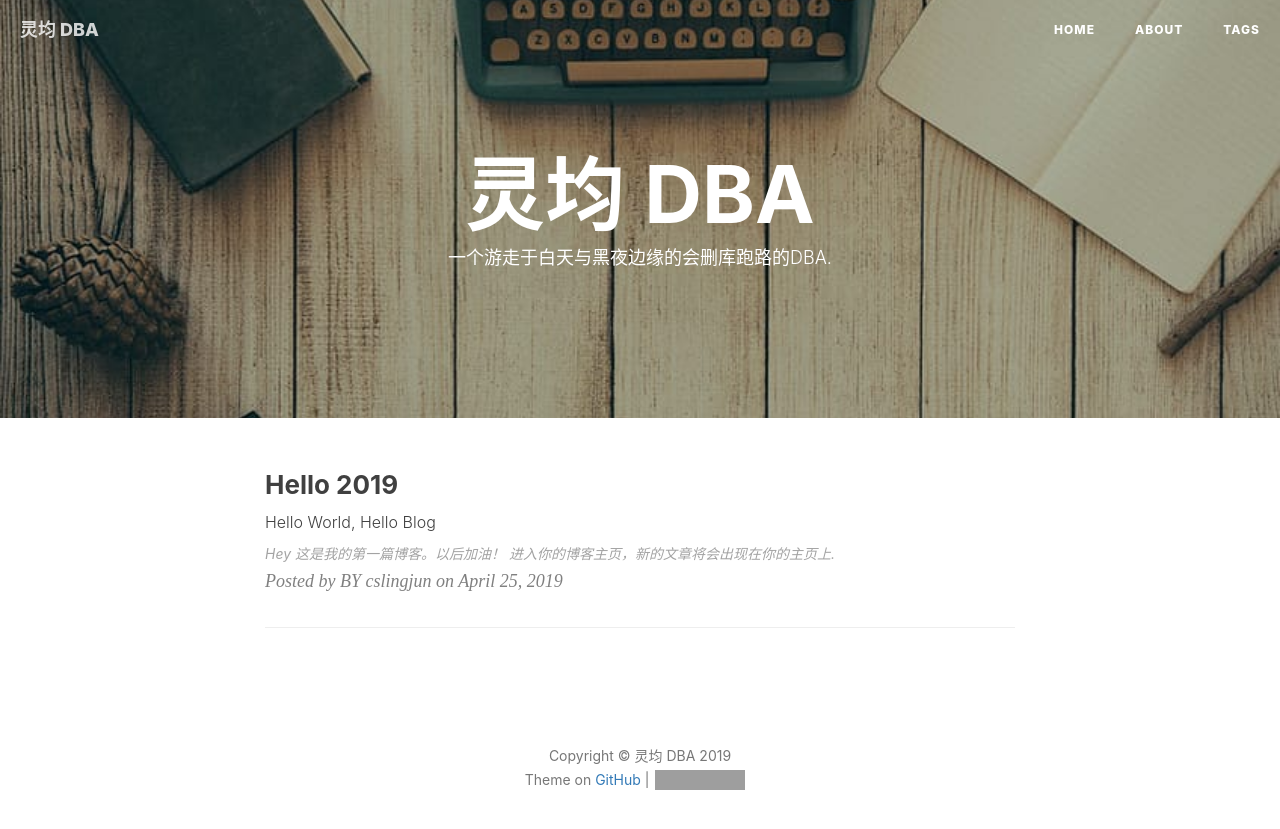
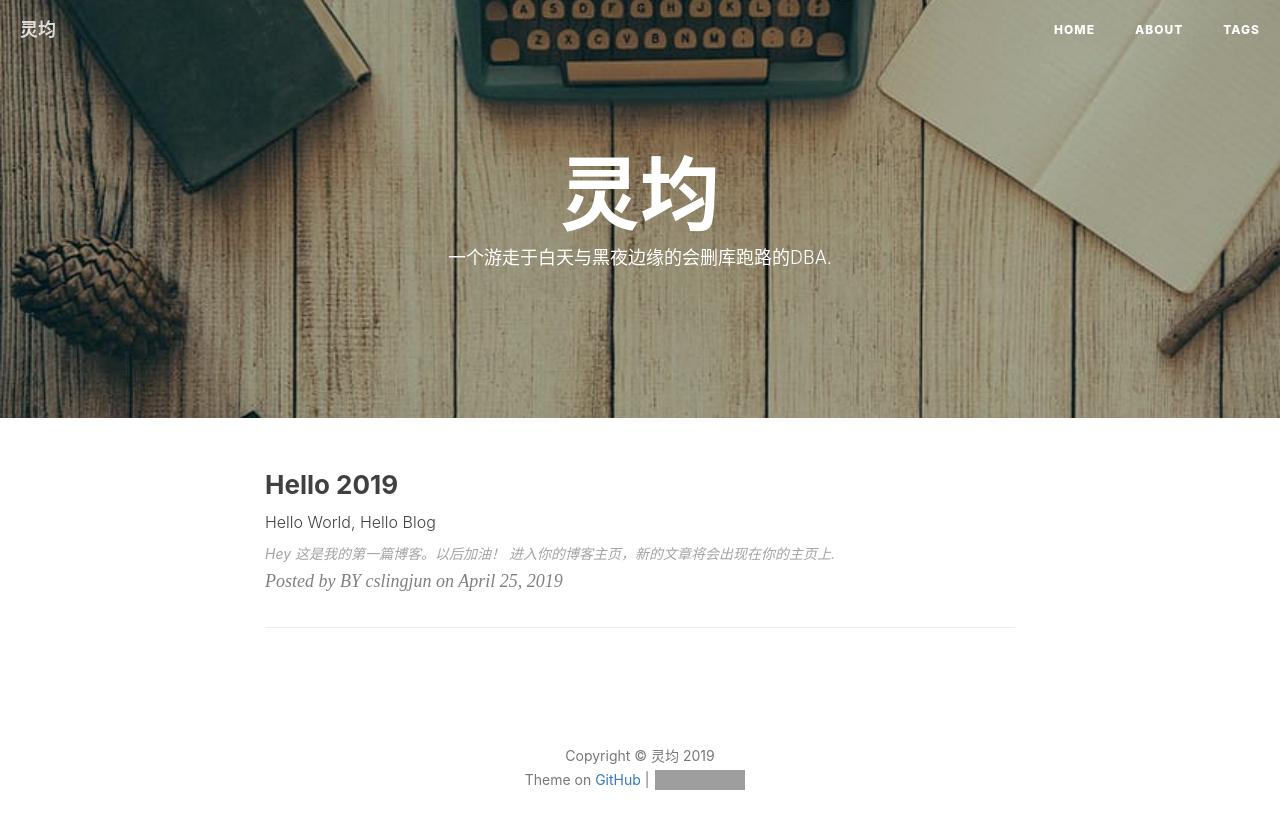
Before and after one commit to cslingjun/cslingjun.github.io, a Jekyll site: the page built from index.html, in a window 1280 px wide. Shown: the top 829 px of the page. Built offline with Jekyll 4.4.1, drawn with Linux system fonts in a browser that asks for light colours; nearby versions of some CDN libraries; the list of posts is cut into pages by our own code; comment, search, counter and statistics services are not loaded; grey boxes are pictures that could not be loaded.

Commit message:
Update _config.yml

```diff
--- a/_config.yml
+++ b/_config.yml
@@ -1,5 +1,5 @@
 # Site settings
-title: 灵均 DBA
+title: 灵均
 SEOTitle: 灵均的博客 | BY Blog
 header-img: img/post-bg-desk.jpg
 email: nba169@163.com
```
